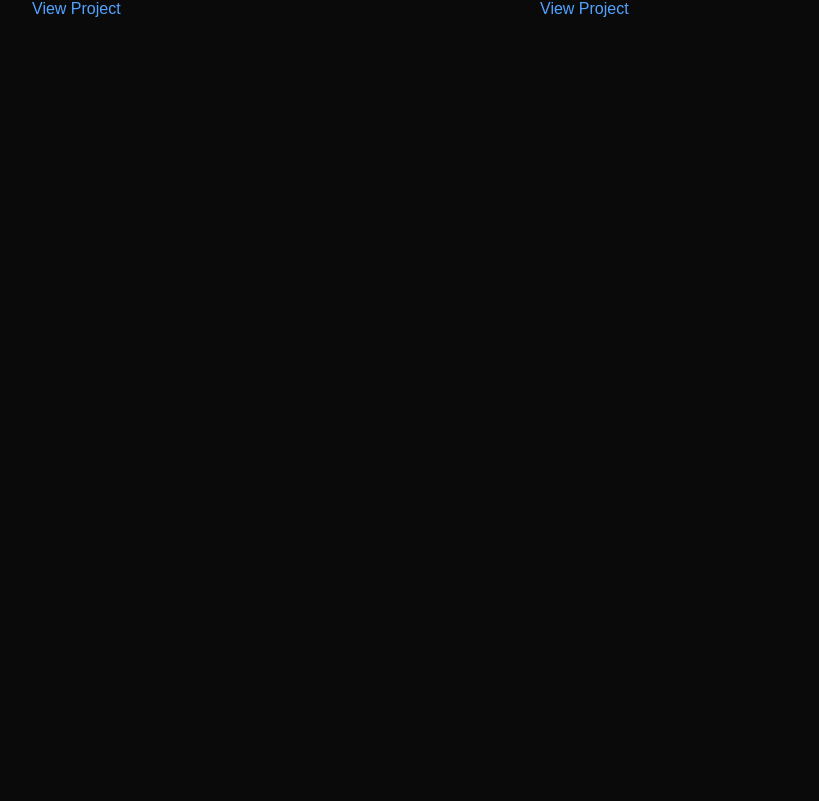
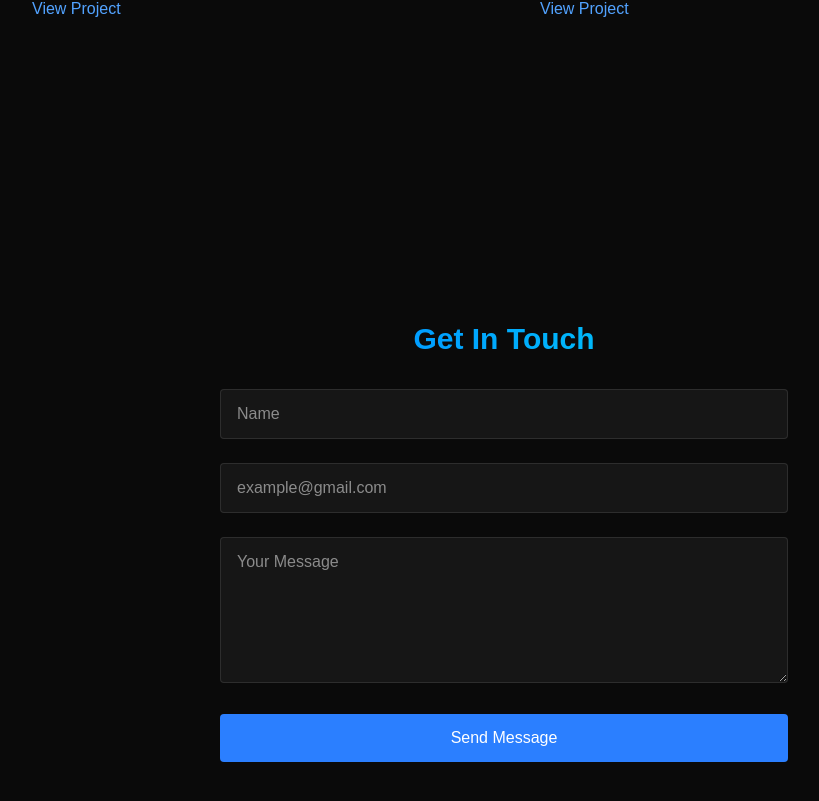
Before and after one commit to senith02/senithnimsara, a React (Vite) app: page / in a window 1280 px wide. Shown: the part 2431-3232 px from the top of the page, without its empty margins (136-955 px from the left). Before the commit the page ends 2572 px from the top, so only its background shows below. Built offline with nearby package versions, Linux system fonts and the light colour scheme; no server answers.

Commit message:
feat: add Contact section with email form and validation

```diff
--- a/src/App.jsx
+++ b/src/App.jsx
@@ -7,6 +7,7 @@
 import Home from './components/sections/Home';
 import About from './components/sections/About';
 import Projects from './components/sections/Projects';
+import Contact from './components/sections/Contact';
 
 function App() {
   const [isLoaded, setIsLoaded] = useState(false);
@@ -22,6 +23,7 @@
         <Home />
         <About />
         <Projects />
+        <Contact />
     </div>
     </>
   );
--- a/src/components/sections/Contact.jsx
+++ b/src/components/sections/Contact.jsx
@@ -0,0 +1,101 @@
+import { useState } from "react";
+import ReviewOnScroll from "../ReviewOnScroll";
+import emailjs from 'emailjs-com';
+
+const Contact = () => {
+    const [formData, setFormData] = useState({
+        name: "",
+        email: "",
+        message: ""
+
+    })
+
+    const SERVICE_ID = import.meta.env.VITE_SERVICE_ID;
+    const TEMPLATE_ID = import.meta.env.VITE_TEMPLATE_ID;
+    const PUBLIC_ID = import.meta.env.VITE_PUBLIC_ID;
+
+    const handleSubmit = (e) =>{
+        e.preventDefault();
+
+        const templateParams = {
+            from_name: formData.name,
+            to_name: "Senith", // Add your name here
+            email: formData.email,
+            message: formData.message
+        };
+
+        emailjs.send(SERVICE_ID, TEMPLATE_ID, templateParams, PUBLIC_ID)
+            .then((result) => {
+                alert("Message Sent Successfully");
+                setFormData({name: "", email: "", message: ""});
+            })
+            .catch((error) => {
+                console.log(error);
+                alert("Something Went Wrong. Please try again.");
+            });
+    };
+
+  return (
+    <section id="contact"
+    className="min-h-screen flex justify-center items-center py-20">
+
+        <ReviewOnScroll>
+            <div className="px-4 w-150">
+                <h2 className='text-3xl font-bold mb-8 bg-gradient-to-r
+                        from-blue-500 to-cyan-400 bg-clip-text
+                        text-transparent text-center'>
+                            Get In Touch
+                            </h2>
+                <form className="space-y-6" onSubmit={handleSubmit}>
+                    <div className="relative">
+                        <input
+                            type="text"
+                            name="from_name"  // Changed from 'name'
+                            value={formData.name}
+                            required
+                            onChange={(e) => setFormData({...formData, name: e.target.value})}
+                            className="w-full bg-white/5 border border-white/10
+                            rounded px-4 py-3 text-white transition focus:outline-none focus:border-blue-500
+                            focus:bg-blue-500/5"
+                            placeholder="Name"
+                        />
+                    </div>
+
+                    <div className="relative">
+                        <input
+                            type="email"
+                            name="email"
+                            value={formData.email}
+                            required
+                            onChange={(e) => setFormData({...formData, email: e.target.value})}
+                            className="w-full bg-white/5 border border-white/10
+                            rounded px-4 py-3 text-white transition focus:outline-none focus:border-blue-500
+                            focus:bg-blue-500/5"
+                            placeholder="example@gmail.com"
+                        />
+                    </div>
+                    <div className="relative">
+                        <textarea id="message"
+                        name="message"
+                        value={formData.message}
+                        required
+                        onChange={(e) => setFormData({...formData, message: e.target.value})}
+                        className="w-full bg-white/5 border border-white/10
+                        rounded px-4 py-3 text-white transition focus:outline-none focus:border-blue-500
+                        focus:bg-blue-500/5" placeholder="Your Message" rows={5}/>
+
+                    </div>
+
+                    <button type="submit"
+                    className="w-full bg-blue-500 text-white py-3 px-6 rounded font-medium transition relative
+                    overflow-hidden hover:-translate-y-0.5 hover:shadow-[0_0_15px_rgba(59,130,246,0.4)]">
+                        Send Message
+                    </button>
+                </form>
+            </div>
+        </ReviewOnScroll>
+    </section>
+  )
+}
+
+export default Contact
```
Also changed, not shown: 1 other file (tests, documents, lock files or other folders).
